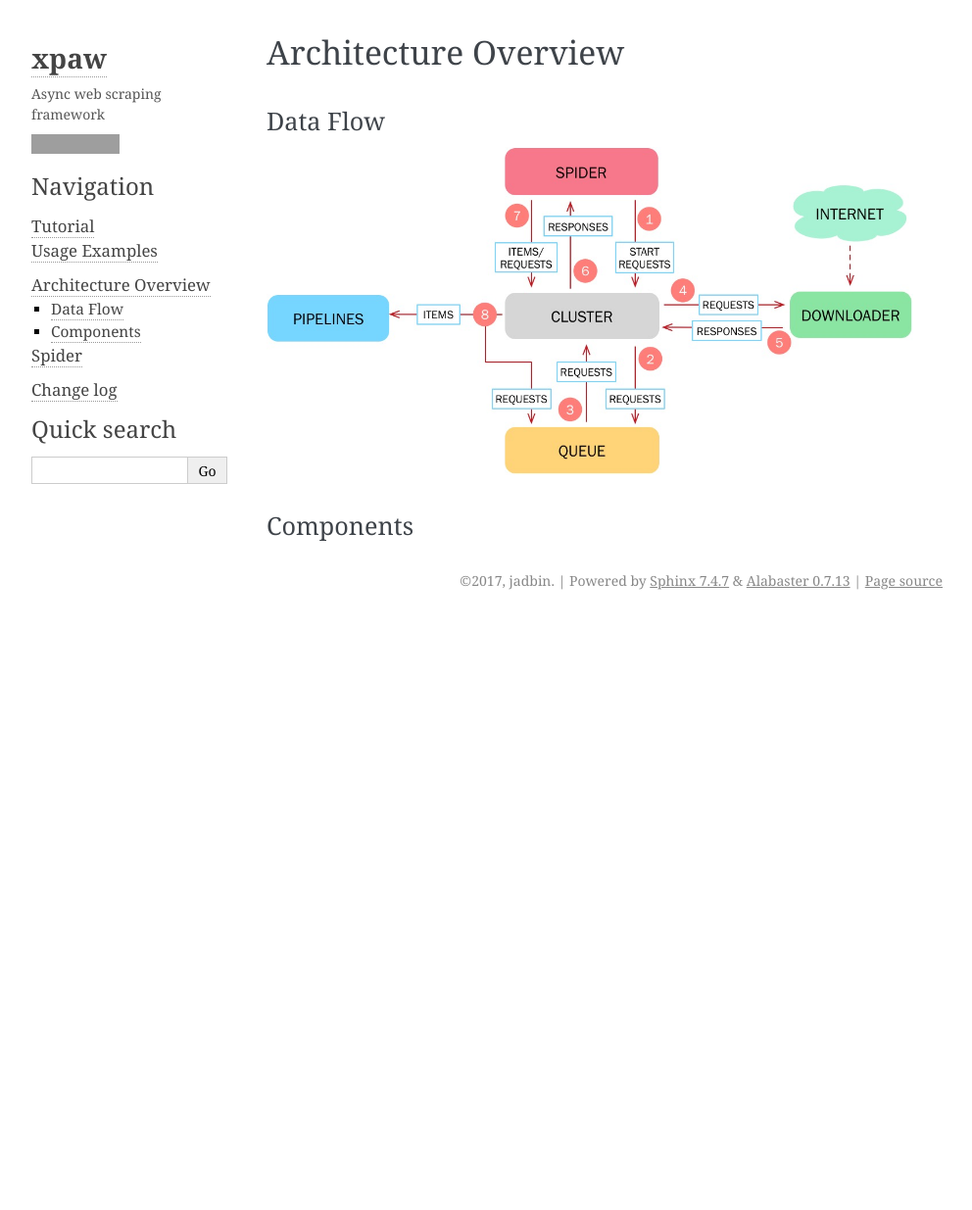
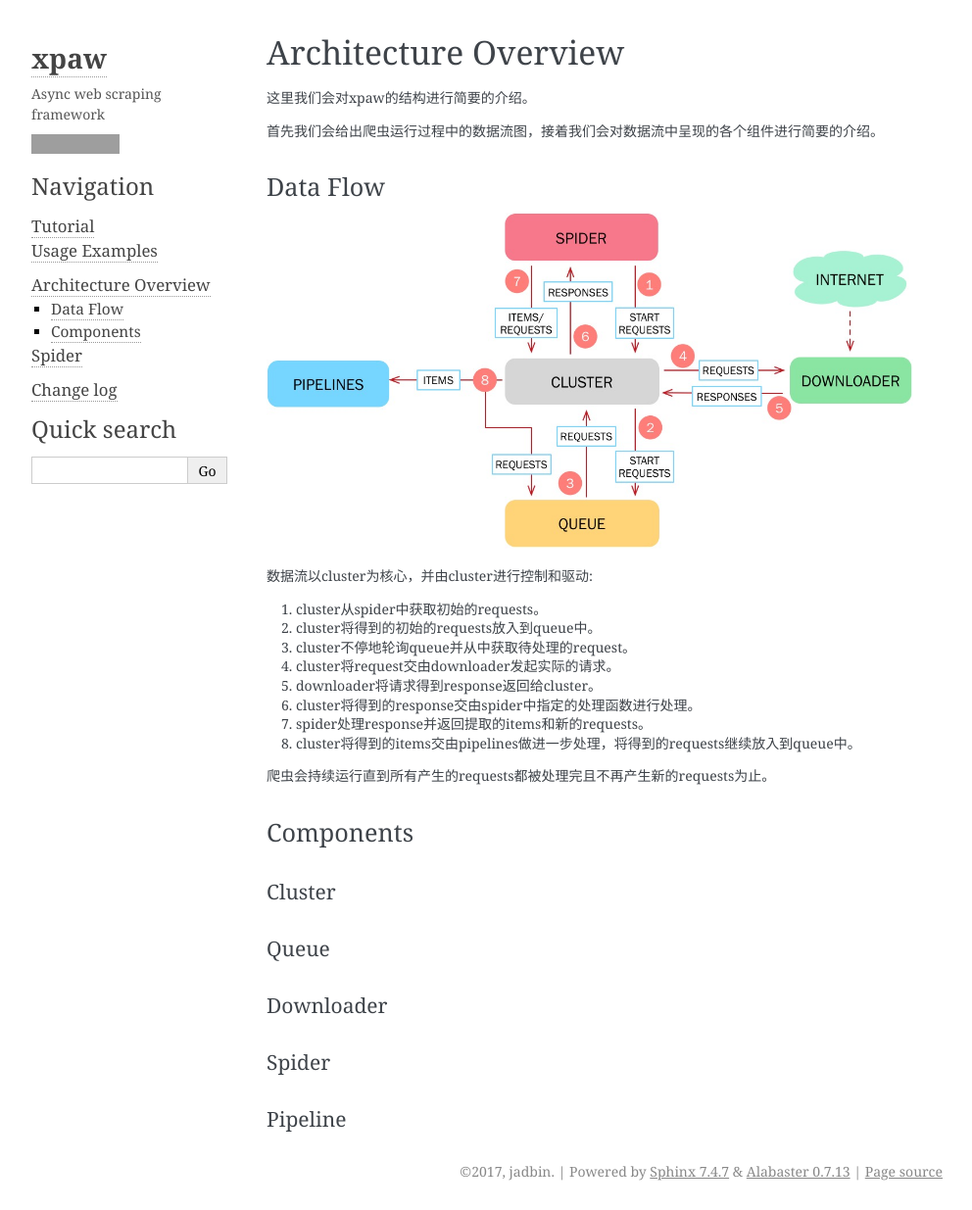
Before and after one commit to jadbin/xpaw, a Sphinx documentation site: the page built from docs/architecture.rst, in a window 1280 px wide. Shown: the whole page at 98% size, without its empty margins (148-1140 px from the left). Built offline with Sphinx 7.4.7, drawn with Linux system fonts in a browser that asks for light colours; before the commit the page ends 900 px from its top, so only the background shows below that; grey boxes are pictures that could not be loaded.

Commit message:
update docs

```diff
--- a/docs/architecture.rst
+++ b/docs/architecture.rst
@@ -3,12 +3,42 @@
 Architecture Overview
 =====================
 
+这里我们会对xpaw的结构进行简要的介绍。
+
+首先我们会给出爬虫运行过程中的数据流图，接着我们会对数据流中呈现的各个组件进行简要的介绍。
 
 Data Flow
 ---------
 
 .. image:: _static/data_flow.png
 
+数据流以cluster为核心，并由cluster进行控制和驱动:
+
+1. cluster从spider中获取初始的requests。
+2. cluster将得到的初始的requests放入到queue中。
+3. cluster不停地轮询queue并从中获取待处理的request。
+4. cluster将request交由downloader发起实际的请求。
+5. downloader将请求得到response返回给cluster。
+6. cluster将得到的response交由spider中指定的处理函数进行处理。
+7. spider处理response并返回提取的items和新的requests。
+8. cluster将得到的items交由pipelines做进一步处理，将得到的requests继续放入到queue中。
+
+爬虫会持续运行直到所有产生的requests都被处理完且不再产生新的requests为止。
 
 Components
 ----------
+
+Cluster
+^^^^^^^
+
+Queue
+^^^^^
+
+Downloader
+^^^^^^^^^^
+
+Spider
+^^^^^^
+
+Pipeline
+^^^^^^^^
```
Also changed, not shown: docs/tutorial.rst (+5 -5 lines), docs/_static/data_flow.png, 2 other files.
